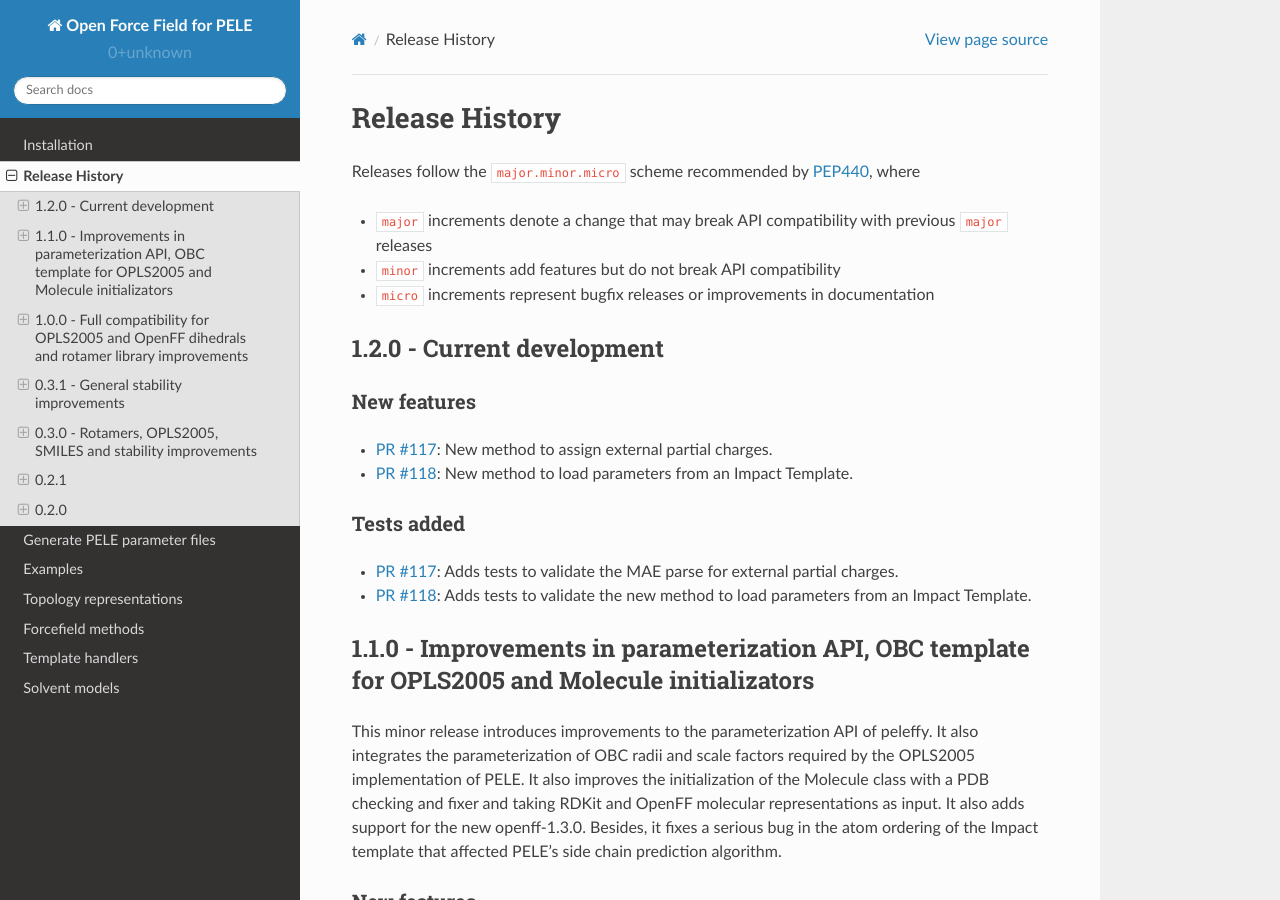
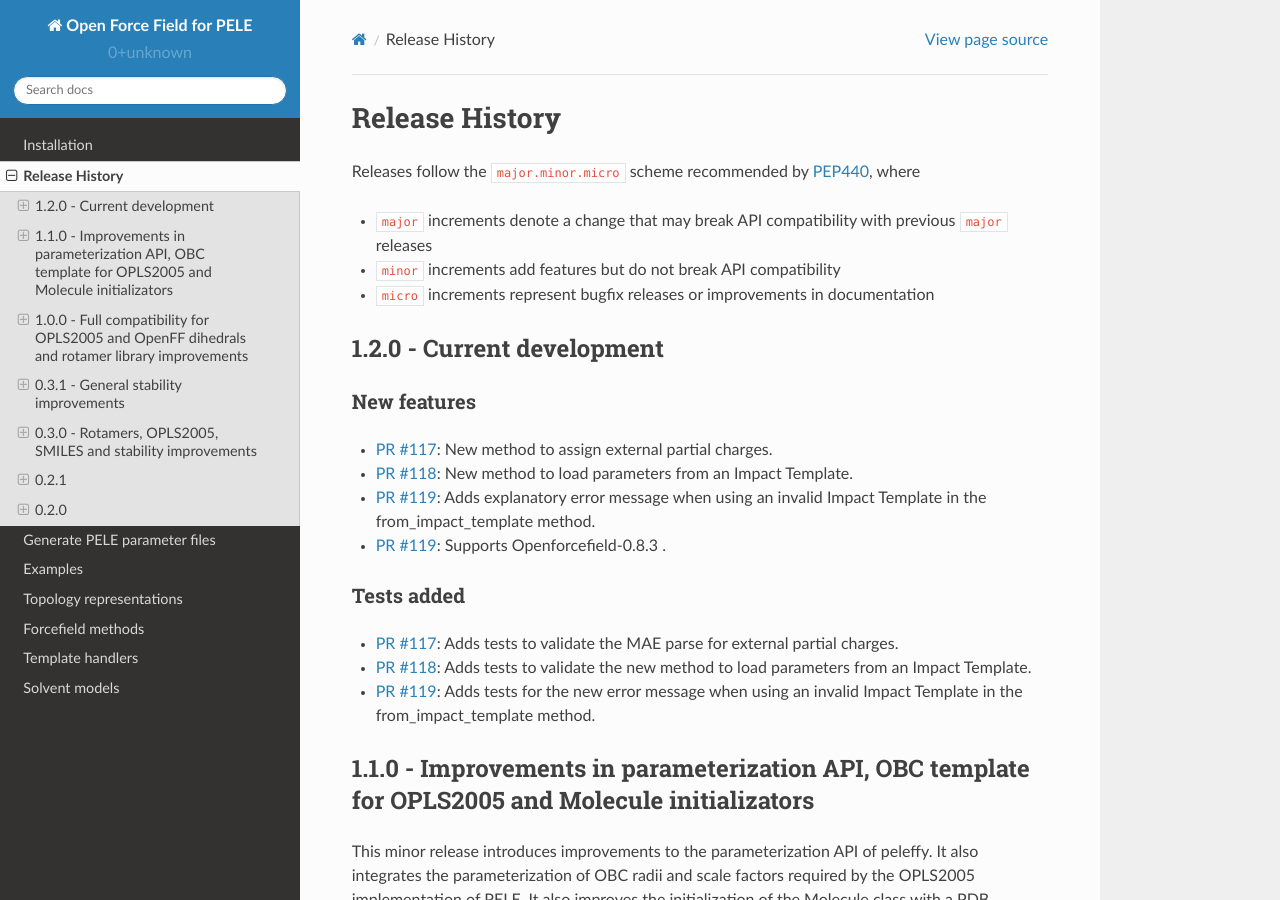
Before and after one commit to martimunicoy/peleffy, a Sphinx documentation site: the page built from docs/releasehistory.rst, in a window 1280 px wide and 900 px high. Built offline with Sphinx 7.4.7 and the Read the Docs theme 2.0.0, drawn with Linux system fonts in a browser that asks for light colours.

Commit message:
Update releasehistory.rst

```diff
--- a/docs/releasehistory.rst
+++ b/docs/releasehistory.rst
@@ -14,11 +14,15 @@ New features
 """"""""""""
 - `PR #117 <https://github.com/martimunicoy/peleffy/pull/117>`_: New method to assign external partial charges.
 - `PR #118 <https://github.com/martimunicoy/peleffy/pull/118>`_: New method to load parameters from an Impact Template.
+- `PR #119 <https://github.com/martimunicoy/peleffy/pull/119>`_: Adds explanatory error message when using an invalid Impact Template in the from_impact_template method.
+- `PR #119 <https://github.com/martimunicoy/peleffy/pull/119>`_: Supports Openforcefield-0.8.3 .
+
 
 Tests added
 """""""""""
 - `PR #117 <https://github.com/martimunicoy/peleffy/pull/117>`_: Adds tests to validate the MAE parse for external partial charges.
 - `PR #118 <https://github.com/martimunicoy/peleffy/pull/118>`_: Adds tests to validate the new method to load parameters from an Impact Template.
+- `PR #119 <https://github.com/martimunicoy/peleffy/pull/119>`_: Adds tests for the new error message when using an invalid Impact Template in the from_impact_template method.
 
 
 1.1.0 - Improvements in parameterization API, OBC template for OPLS2005 and Molecule initializators
```
